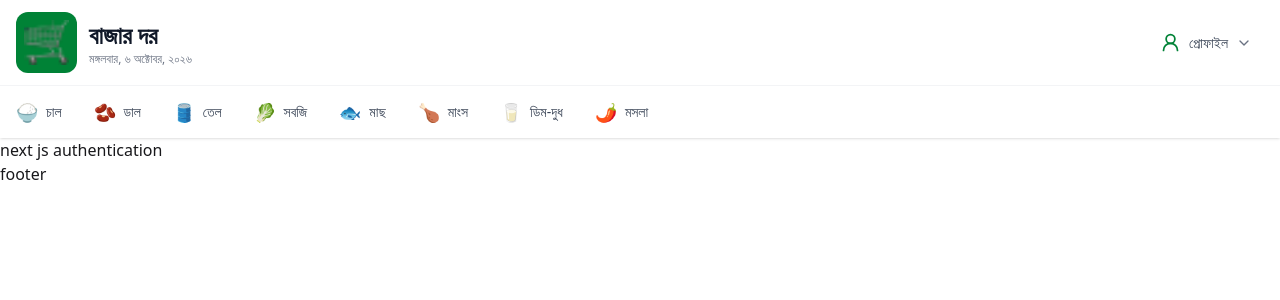
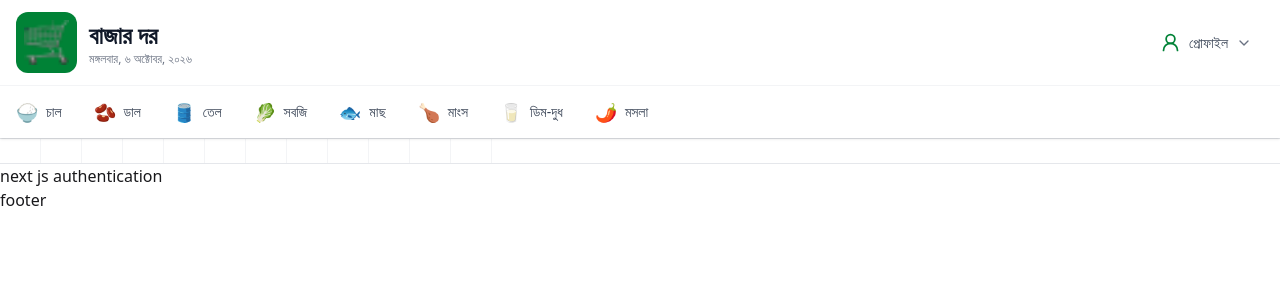
Before and after one commit to sanjida-sima/-B14-A7-Bazar-Dor, a Next.js app: page / in a window 1280 px wide. Shown: the top 300 px of the page. Built offline with nearby package versions, Linux system fonts and the light colour scheme.

Commit message:
halft priceticker done

```diff
--- a/src/app/layout.tsx
+++ b/src/app/layout.tsx
@@ -3,6 +3,7 @@ import { Geist, Geist_Mono } from "next/font/google";
 import "./globals.css";
 import Navbar from "@/components/Navbar";
 import Footer from "@/components/Footer";
+import PriceTicker from "@/components/PriceTicker";
 
 const geistSans = Geist({
   variable: "--font-geist-sans",
@@ -29,6 +30,7 @@ export default function RootLayout({ children }: LayoutProps<"/">) {
 
         {/* Navbar */}
         <Navbar />
+        <PriceTicker />
 
         {children}
 
--- a/src/components/PriceTicker.tsx
+++ b/src/components/PriceTicker.tsx
@@ -0,0 +1,41 @@
+'use client';
+
+
+const priceList = [
+    {name:'মিনিকেট চাল', emoji:'🍚', price:99, change:-2.9},
+    {name:'স্বর্ণমাছি চাল', emoji:'🍚', price:148, change:2.1},
+    {name:'বাটাম সাইজ চাল', emoji:'🍚', price:66, change:3.1},
+
+    {name:'মসুর ডাল', emoji:'🫘', price:142, change:2.9},
+    {name:'ছোলা', price:120, emoji:'🫘', change:-2.4},
+    {name:'আমন ডাল (খোসাসিলা)', emoji:'🫘', price:156, change:-2.6},
+
+]
+//  english-bangla
+const formatNumber = (number:number)=>{
+    return new Intl.NumberFormat('bn-BD',{
+        maximumFractionDigits:1,
+    }).format(number);
+}
+
+const PriceTicker = () => {
+    return (
+        <div className="w-full overflow-hidden bg-white border-y border-gray-200">
+            <div className="flex w-max animate-marquee">
+                {[...priceList, ...priceList].map((item,index)=>(
+                    <div
+                    key={index}
+                    className="flex items-center gap-2 px-5 py-3 border-r border-gray-100 whitespace-nowrap"
+                    >
+                        {/* product-emoji */}
+
+
+                    </div>
+                ))}
+            </div>
+
+        </div>
+    );
+};
+
+export default PriceTicker;
```
